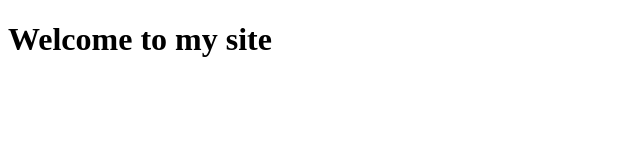
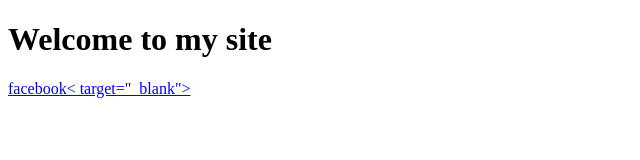
Before and after one commit to casbreedveld/casbreedveld.github.io, a plain HTML site: page index.html in a window 1280 px wide. Shown: the whole page, without its empty margins (0-640 px from the left). Drawn offline with Linux system fonts and the light colour scheme.

Commit message:
Update index.html

```diff
--- a/index.html
+++ b/index.html
@@ -13,7 +13,7 @@
     </h1>
   </p>
 
-  <a href="https://www.facebook.com/cas.breedveld" target="_blank"> </a>
+  <a href="https://www.facebook.com/cas.breedveld" >facebook< target="_blank"> </a>
   </div>
 
 </body>
```
